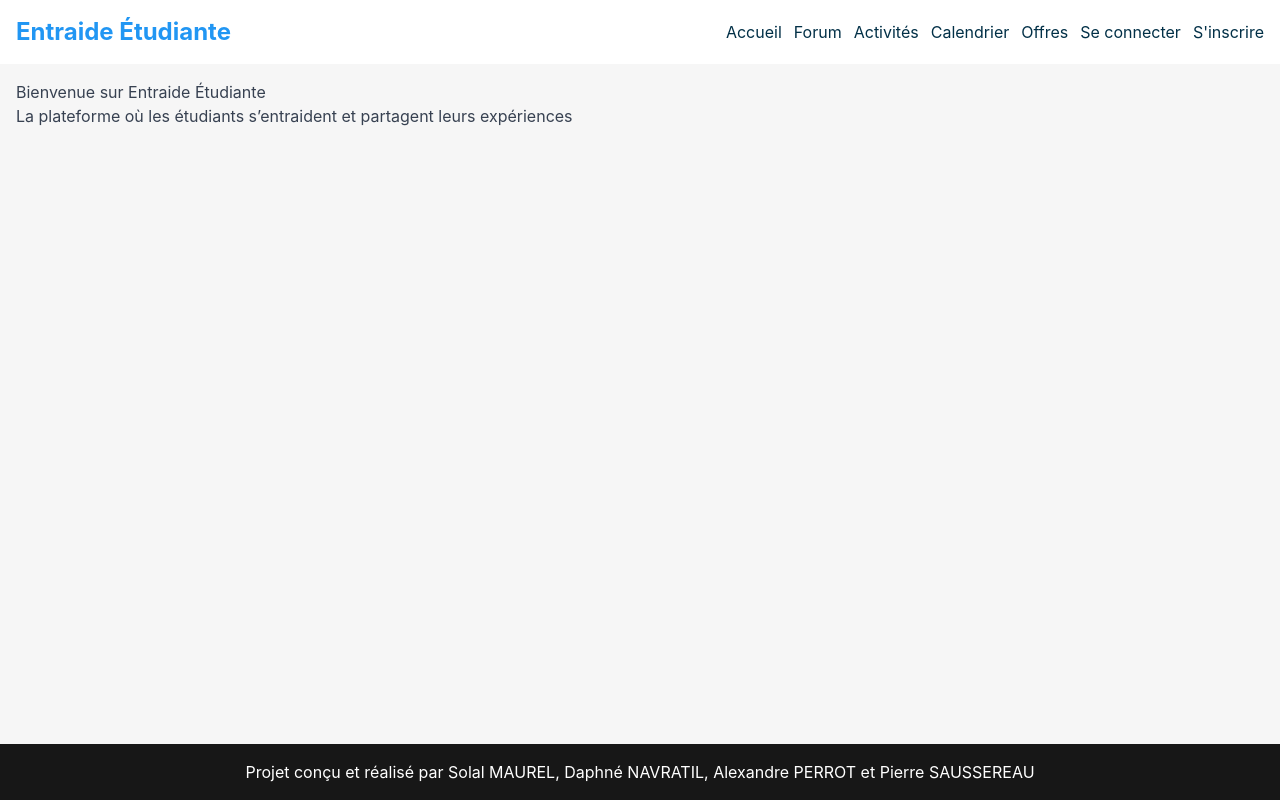
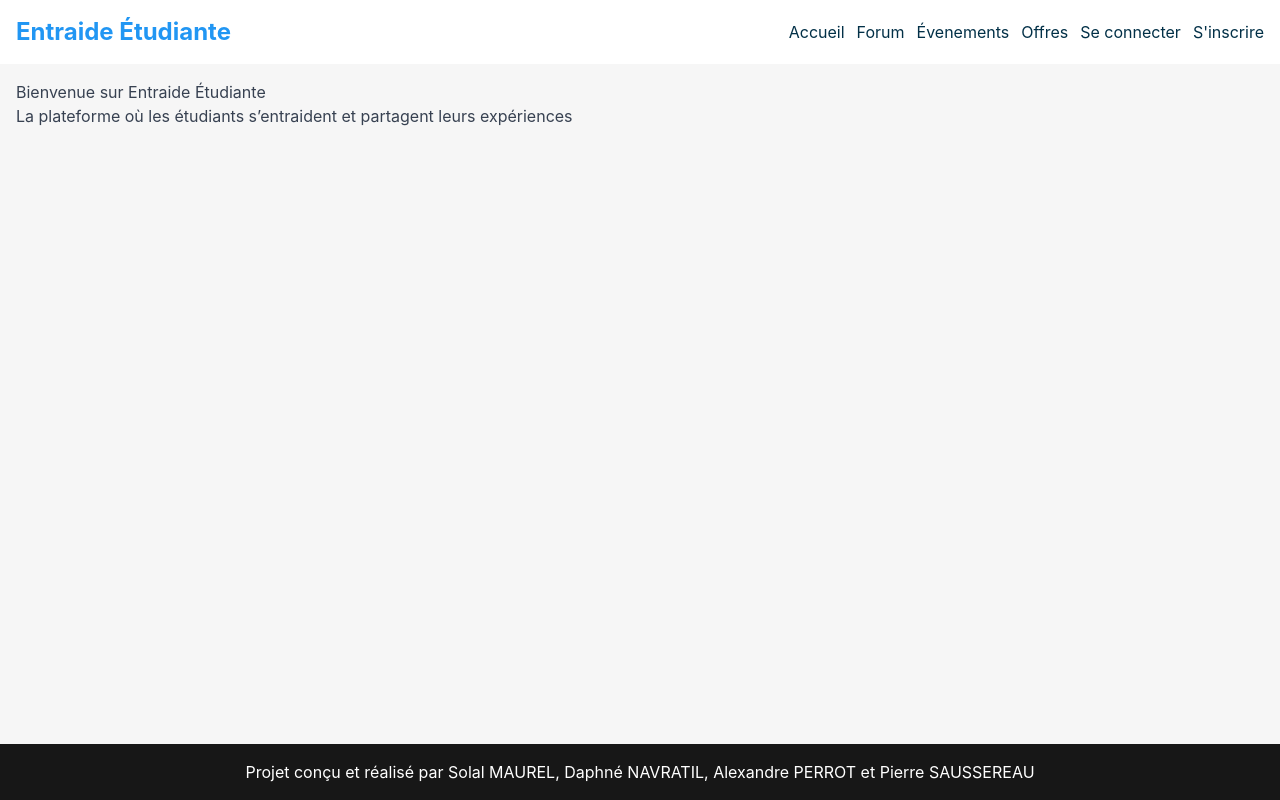
Before and after one commit to solalmaurel/ProjetAW, a React (Create React App) app in the folder frontend/: page / in a window 1280 px wide. Built offline with nearby package versions, Linux system fonts and the light colour scheme.

Commit message:
add forum + event page

```diff
--- a/frontend/src/index.tsx
+++ b/frontend/src/index.tsx
@@ -9,6 +9,8 @@ import HomePage from "./pages/home/home";
 import TestPage from "./pages/test";
 import OfferPage from "./pages/offers/offers";
 import ProfilePage from "./pages/profile/profile";
+import ForumPage from "./pages/forum/forum";
+import EventPage from "./pages/events/events";
 
 const root = ReactDOM.createRoot(
   document.getElementById('root') as HTMLElement
@@ -24,6 +26,8 @@ root.render(
               <Route path="register" element={<RegisterPage/>} />
               <Route path="offers" element={<OfferPage/>} />
               <Route path="profile" element={<ProfilePage/>} />
+              <Route path="forum" element={<ForumPage/>} />
+              <Route path="events" element={<EventPage/>} />
           </Routes>
       </BrowserRouter>
   </React.StrictMode>
--- /dev/null
+++ b/frontend/src/pages/events/events.tsx
@@ -0,0 +1,10 @@
+import {JSX} from "react";
+import {Offer} from "../../models/offer";
+
+export default function EventPage(): JSX.Element {
+    return (
+        <div className="">
+            <h1>Evenements</h1>
+        </div>
+    );
+}
--- /dev/null
+++ b/frontend/src/pages/forum/forum.tsx
@@ -0,0 +1,9 @@
+import {JSX} from "react";
+
+export default function ForumPage(): JSX.Element {
+    return (
+      <div>
+          <h1>Forum</h1>
+      </div>
+    );
+}
--- a/frontend/src/pages/home/home.tsx
+++ b/frontend/src/pages/home/home.tsx
@@ -7,9 +7,8 @@ const HomePage: React.FC = () => {
                 <h1 className="text-2xl text-[#2196F3] font-bold">Entraide Étudiante</h1>
                 <nav className="flex text-[#023047] items-center space-x-3">
                     <a href={"/"}>Accueil</a>
-                    <a href={"/"}>Forum</a>
-                    <a href={"/"}>Activités</a>
-                    <a href={"/"}>Calendrier</a>
+                    <a href={"/forum"}>Forum</a>
+                    <a href={"/events"}>Évenements</a>
                     <a href={"/offers"}>Offres</a>
                     <div className="flex items-center space-x-3">
                         <a href={"/login"}>Se connecter</a>
```
